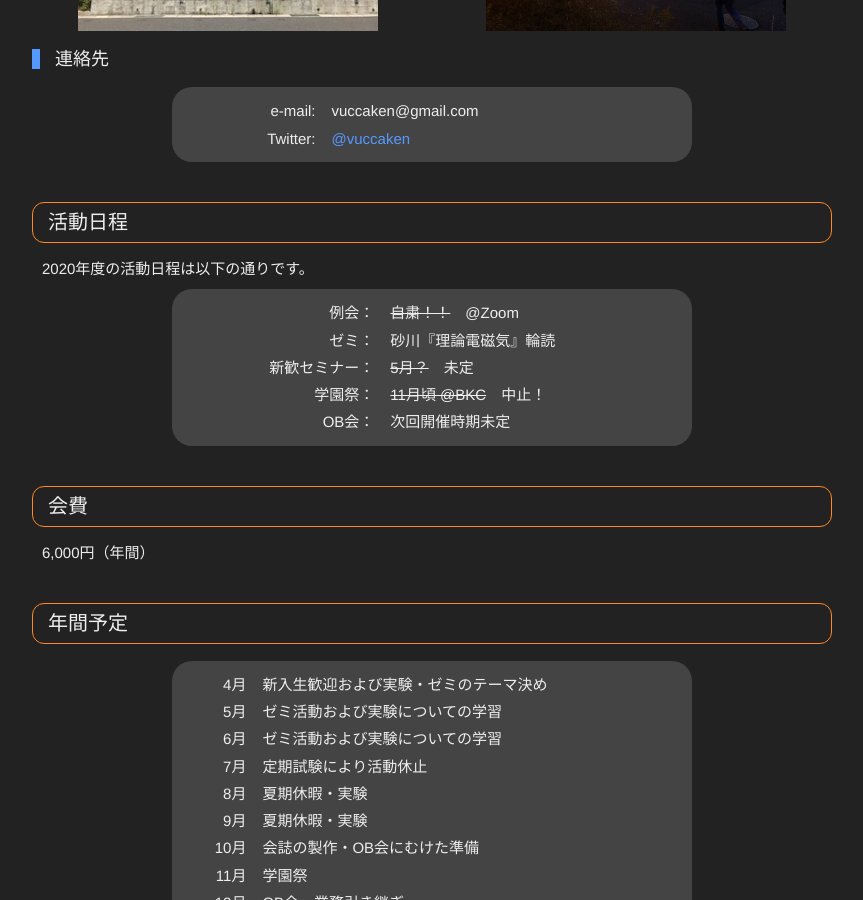
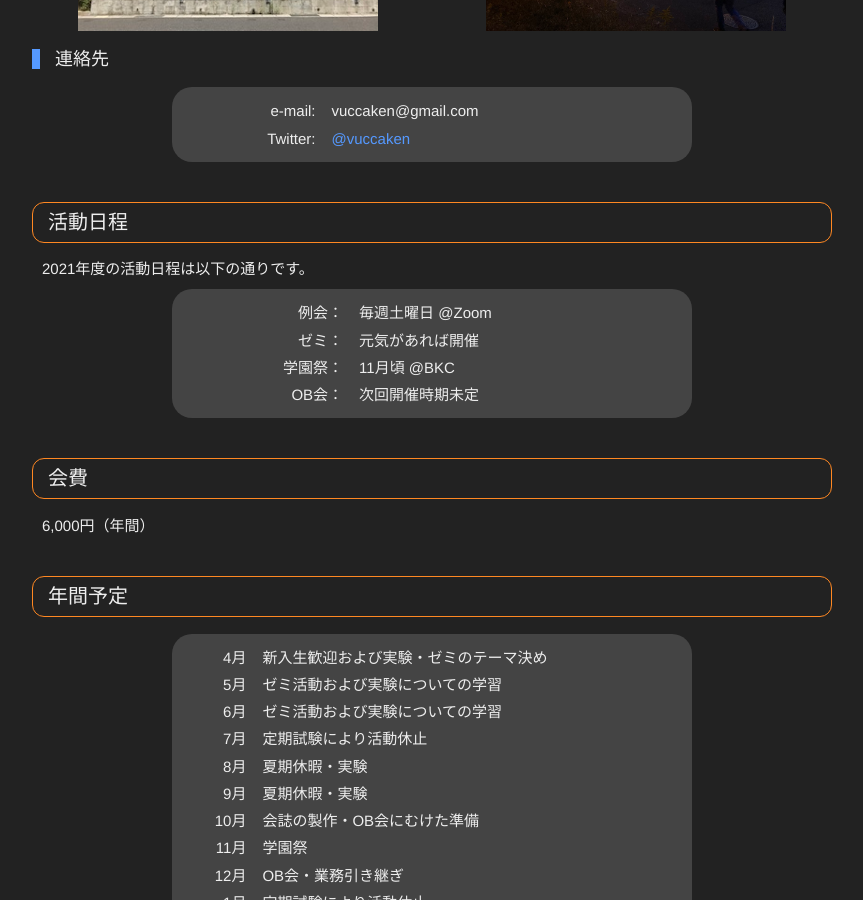
Before and after one commit to vuccaken/vuccaken.github.io, a Jekyll site: the page built from _pages/about.md, in a window 1280 px wide and 900 px high, scrolled down 688 px. Shown: the whole window, without its empty margins (208-1071 px from the left). Built offline with Jekyll 4.4.1, drawn with Linux system fonts in a browser that asks for light colours; nearby versions of some CDN libraries.

Commit message:
Update about.yml

```diff
--- a/_data/about.yml
+++ b/_data/about.yml
@@ -1,21 +1,21 @@
 
-year: 2020年度
+year: 2021年度
 
 fee: 6,000円（年間）
 
 active_plan:
   - name: 例会
-    date: <del>自粛！！</del>　@Zoom
+    date: 毎週土曜日 @Zoom
   # - name: 例会
   #   date: 毎週？曜日 18時〜 （前期）
+  # - name: ゼミ
+  #   date: 砂川『理論電磁気』輪読
   - name: ゼミ
-    date: 砂川『理論電磁気』輪読
-  # - name: ゼミ
-  #   date: 元気があれば開催
-  - name: 新歓セミナー
-    date: <del>5月？</del>　未定
+    date: 元気があれば開催
+  # - name: 新歓セミナー
+  #   date: <del>5月？</del>　未定
   - name: 学園祭
-    date: <del>11月頃 @BKC</del>　中止！
+    date: 11月頃 @BKC
   - name: OB会
     date: 次回開催時期未定
   # - name: OB会
```
